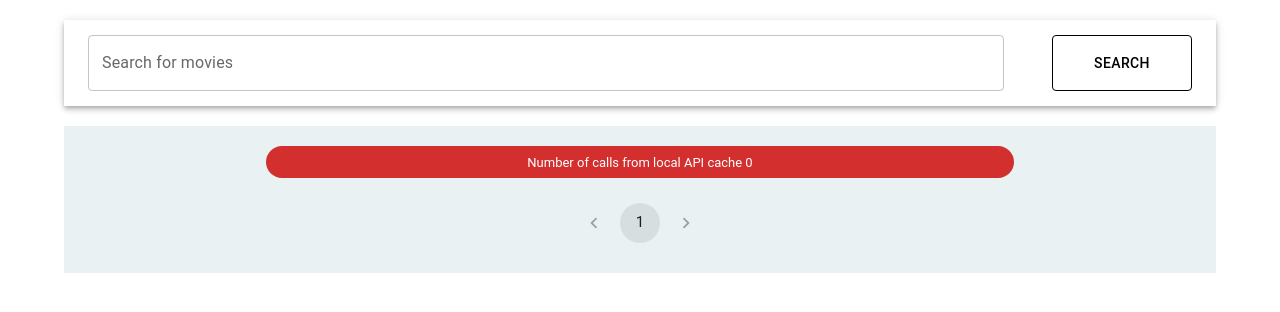
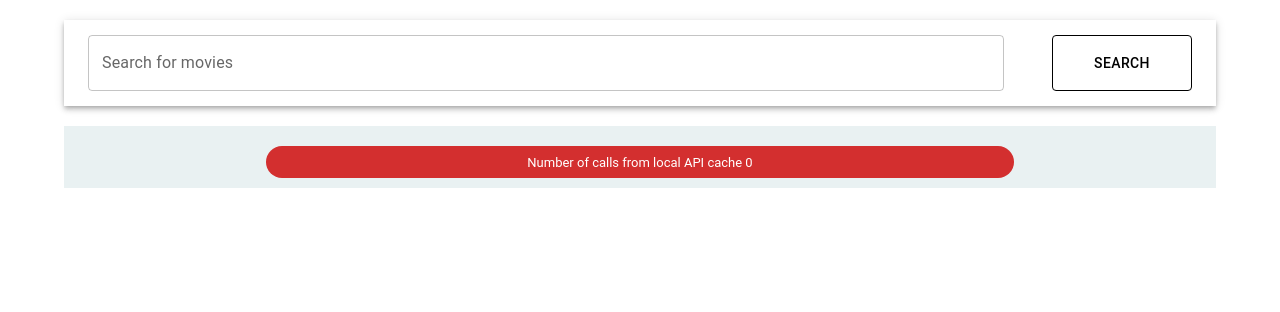
Before and after one commit to imrevari/movie-night, a React (Create React App) app: page / in a window 1280 px wide. Shown: the top 312 px of the page. Built offline with nearby package versions, Linux system fonts and the light colour scheme.

Commit message:
conditional pagination added

```diff
--- a/src/components/movieSearch/MovieSearch.tsx
+++ b/src/components/movieSearch/MovieSearch.tsx
@@ -82,7 +82,7 @@ const MovieSearch: FC = () => {
 
                 <MovieTilesBox movies={movies}/>
 
-                <Paginator pages={totalPages} setPage={triggerPaginator} curentPage={page}/>
+                {(totalPages > 1) && <Paginator pages={totalPages} setPage={triggerPaginator} curentPage={page}/>}
 
                 <Snackbar
                     open={Boolean(error)}
```
